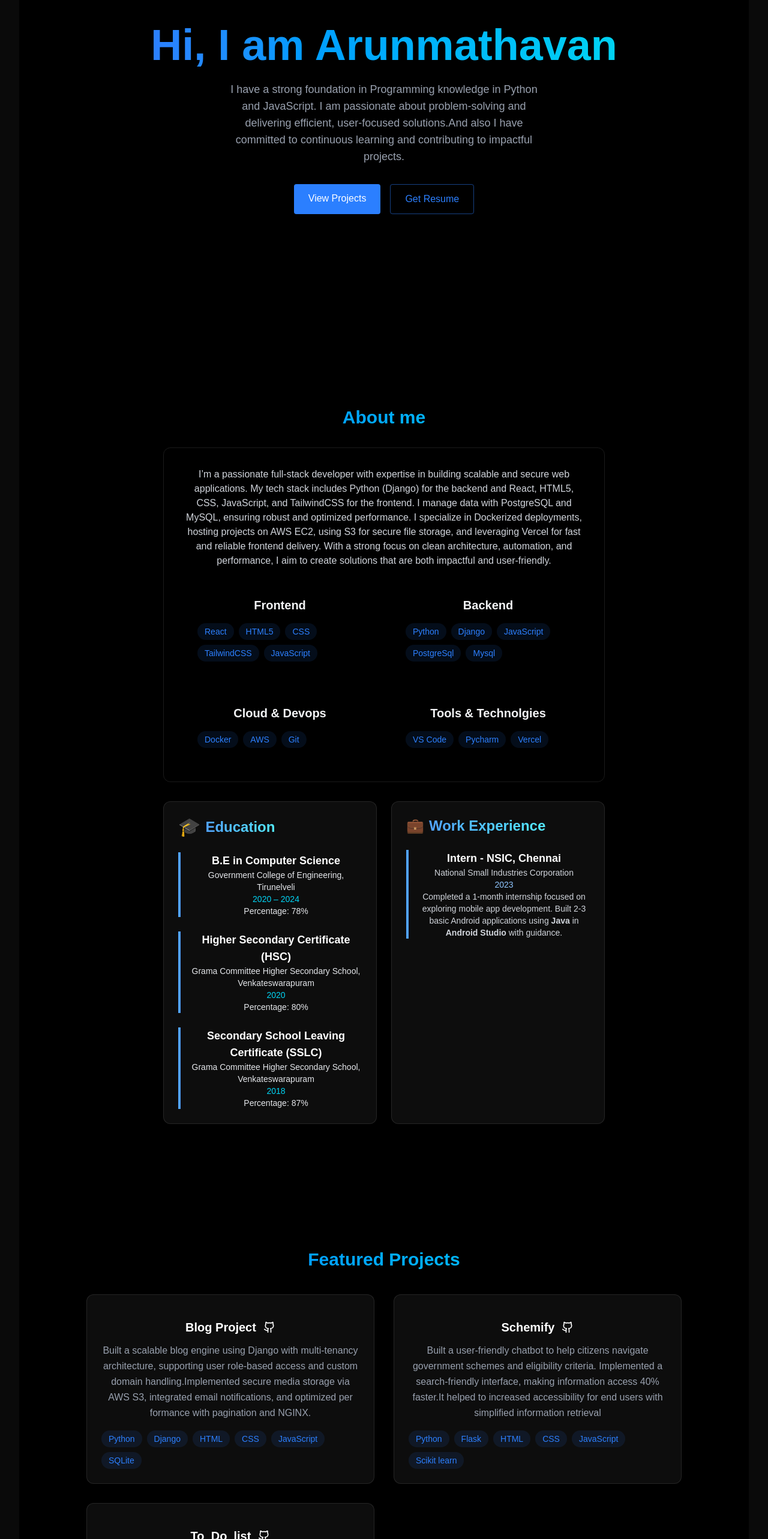
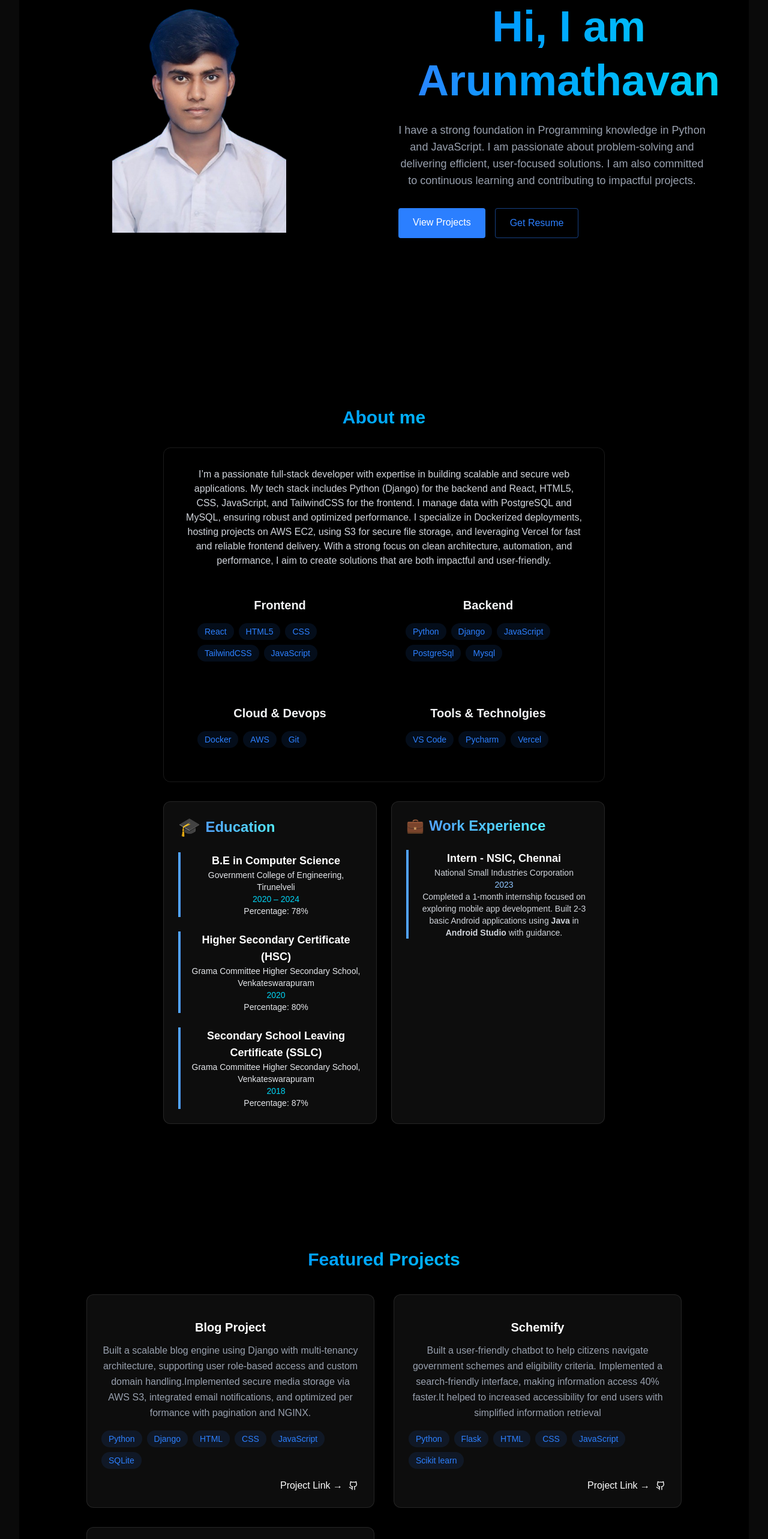
Before and after one commit to ArunmathavanK/My_portfolio, a React (Vite) app: page / in a window 1280 px wide. Shown: the part 234-2800 px from the top of the page at 60% size. Built offline with nearby package versions, Linux system fonts and the light colour scheme.

Commit message:
add changes

```diff
--- a/src/components/sections/Home.jsx
+++ b/src/components/sections/Home.jsx
@@ -1,28 +1,55 @@
-import { RevealOnScroll } from "../RevealOnScroll"
+import { RevealOnScroll } from "../RevealOnScroll";
+import arunImage from "../../assets/AN.png";
 
-export const Home=() => {
-    return <section id="home" className="min-h-screen flex items-center justify-center relative">
+export const Home = () => {
+  return (
+    <section
+      id="home"
+      className="min-h-screen flex items-center justify-center relative px-4"
+    >
+      <RevealOnScroll>
+        {/* <div className="flex flex-col md:flex-row items-center md:items-center text-center md:text-left gap-8 max-w-6xl mx-auto"> */}
+        <div className="flex flex-row flex-wrap items-center justify-center gap-6 md:gap-12">
 
-    <RevealOnScroll>
-        <div className="text-center z-10 px-4">
-            <h1 className="text-3xl lg:text-7xl sm:text-4xl font-bold mb-6 bg-gradient-to-r from-blue-500 to-cyan-400 bg-clip-text text-transparent leading-right">
+
+          {/* Left: Image */}
+          <div className="md:flex-1 flex justify-center md:justify-center">
+            <img
+              src={arunImage}
+              alt="Arunmathavan"
+              className="h-99 w-92 object-contain bg-blue shadow-xl p-2"
+            />
+          </div>
+
+          {/* Right: Text content */}
+          <div className="md:flex-1">
+            <h1 className="text-3xl lg:text-7xl sm:text-4xl font-bold mb-6 bg-gradient-to-r from-blue-500 to-cyan-400 bg-clip-text text-transparent leading-tight">
               Hi, I am Arunmathavan
             </h1>
-            <p className="text-gray-400 text-lg mb-8 max-w-lg mx-auto">
-                I have a strong foundation in Programming knowledge in Python and JavaScript. I am passionate about problem-solving and delivering efficient, user-focused
-                solutions.And also I have committed to continuous learning and contributing to impactful projects.
+            <p className="text-gray-400 text-lg mb-8 max-w-lg mx-auto md:mx-0">
+              I have a strong foundation in Programming knowledge in Python and
+              JavaScript. I am passionate about problem-solving and delivering
+              efficient, user-focused solutions. I am also committed to
+              continuous learning and contributing to impactful projects.
             </p>
-            <div className="flex justify-center space-x-4">
-                <a href="#projects" className="bg-blue-500 text-white py-3 px-6 rounded font-medium transition relative overflow-hidden
-                   hover:-translate-y-0.5 hover:shadow-[0_0_15px_rgba(59,130,246,0.4)]">
+            <div className="flex justify-center md:justify-start space-x-4">
+              <a
+                href="#projects"
+                className="bg-blue-500 text-white py-3 px-6 rounded font-medium transition relative overflow-hidden hover:-translate-y-0.5 hover:shadow-[0_0_15px_rgba(59,130,246,0.4)]"
+              >
                 View Projects
               </a>
-                <a href="https://drive.google.com/file/d/1B58OsFihEG__5BEDMbGUmVR3NNlV1oNg/view?usp=sharing" target="_blank" className="border border-blue-500/50 text-blue-500 py-3 px-6 rounded font-medium transition-all duration-200
-                   hover:-translate-y-0.5 hover:shadow-[0_0_15px_rgba(59,130,246,0.2)] hover:bg-blue-500/10">
+              <a
+                href="https://drive.google.com/file/d/1B58OsFihEG__5BEDMbGUmVR3NNlV1oNg/view?usp=sharing"
+                target="_blank"
+                className="border border-blue-500/50 text-blue-500 py-3 px-6 rounded font-medium transition-all duration-200 hover:-translate-y-0.5 hover:shadow-[0_0_15px_rgba(59,130,246,0.2)] hover:bg-blue-500/10"
+              >
                 Get Resume
               </a>
             </div>
           </div>
+        </div>
       </RevealOnScroll>
     </section>
-}
+  );
+};
--- a/src/components/sections/Projects.jsx
+++ b/src/components/sections/Projects.jsx
@@ -16,10 +16,6 @@ export const Projects = () => {
                     {/* Project 1 */}
               <div className="p-6 bg-white/5 backdrop-blur-sm border border-white/10 rounded-xl shadow hover:shadow-blue-500/20 transition-shadow duration-300">
                 <h3 className="text-xl font-bold text-white mb-3 flex justify-center items-center mt-4 gap-3">Blog Project
-                    <a href="https://github.com/ArunmathavanK/Blog" target="_blank" rel="noopener noreferrer" className="text-black-400 hover:text-white-300 transition-colors" aria-label="View on GitHub"
-                    >
-                      <Github className="w-5 h-5"/>
-                    </a>
                 </h3>
 
                 <p className="text-gray-400 mb-4 leading-relaxed">
@@ -39,14 +35,18 @@ export const Projects = () => {
                     </span>
                      ))}
                 </div>
+                <div className="flex justify-end items-center gap-2 mt-4">
+                    <span className="text-white font-medium">Project Link →</span>
+                        <a href="https://github.com/ArunmathavanK/Blog" target="_blank" rel="noopener noreferrer" className="text-white hover:text-blue-400 transition-colors" aria-label="View on GitHub">
+                            <Github className="w-5 h-4" />
+                        </a>
+                </div>
+
+
               </div>
 
               <div className="p-6 bg-white/5 backdrop-blur-sm border border-white/10 rounded-xl shadow hover:shadow-blue-500/20 transition-shadow duration-300">
                 <h3 className="text-xl font-bold text-white mb-3 flex justify-center items-center mt-4 gap-3">Schemify
-                    <a href="https://github.com/ArunmathavanK/Schemify_chatbot" target="_blank" rel="noopener noreferrer" className="text-black-400 hover:text-white-300 transition-colors" aria-label="View on GitHub"
-                    >
-                      <Github className="w-5 h-5"/>
-                    </a>
                 </h3>
 
                 <p className="text-gray-400 mb-4 leading-relaxed">
@@ -65,14 +65,17 @@ export const Projects = () => {
                     </span>
                      ))}
                 </div>
+                <div className="flex justify-end items-center gap-2 mt-4">
+                    <span className="text-white font-medium">Project Link →</span>
+                        <a href="https://github.com/ArunmathavanK/Schemify_chatbot" target="_blank" rel="noopener noreferrer" className="text-white hover:text-blue-400 transition-colors" aria-label="View on GitHub">
+                            <Github className="w-5 h-4" />
+                        </a>
+                </div>
               </div>
 
                <div className="p-6 bg-white/5 backdrop-blur-sm border border-white/10 rounded-xl shadow hover:shadow-blue-500/20 transition-shadow duration-300">
-                <h3 className="text-xl font-bold text-white mb-3 flex justify-center items-center mt-4 gap-3">To_Do_list
-                    <a href="https://github.com/ArunmathavanK/to__do" target="_blank" rel="noopener noreferrer" className="text-black-400 hover:text-white-300 transition-colors" aria-label="View on GitHub"
-                    >
-                      <Github className="w-5 h-5"/>
-                    </a>
+                <h3 className="text-xl font-bold text-white mb-3 flex justify-center items-center mt-4 gap-3">To-do-list
+
                 </h3>
 
                 <p className="text-gray-400 mb-4 leading-relaxed">
@@ -90,6 +93,12 @@ export const Projects = () => {
                     </span>
                      ))}
                 </div>
+                <div className="flex justify-end items-center gap-2 mt-4">
+                    <span className="text-white font-medium">Project Link →</span>
+                        <a href="https://github.com/ArunmathavanK/to__do" target="_blank" rel="noopener noreferrer" className="text-white hover:text-blue-400 transition-colors" aria-label="View on GitHub">
+                            <Github className="w-5 h-4" />
+                        </a>
+                </div>
               </div>
 
             </div>
```
Also changed, not shown: src/assets/AN.png (added), src/assets/arun.jpg (added). Lines whose indentation alone changed are shown as unchanged.
